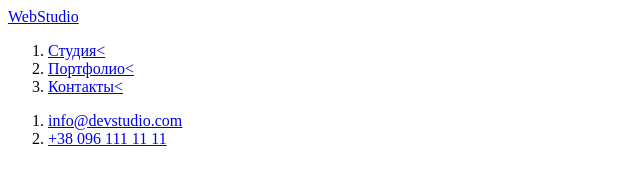
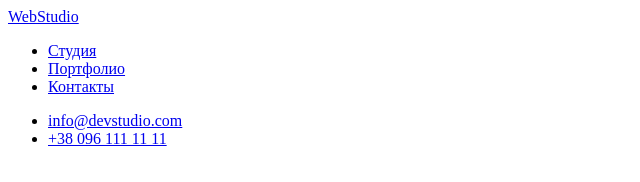
Before and after one commit to AlexDvor/goit-markup-hw-01, a plain HTML site: page index.html in a window 1280 px wide. Shown: the full height of the page, 0-640 px from the left. Drawn offline with Linux system fonts and the light colour scheme.

Commit message:
Update header

```diff
--- a/index.html
+++ b/index.html
@@ -9,15 +9,15 @@
     <header>
       <nav>
         <a href="/">WebStudio</a>
-        <ol>
-          <li><a href="#">Студия<</a></li>
-          <li><a href="#">Портфолио<</a></li>
-          <li><a href="#">Контакты<</a></li>
-        </ol>
-        <ol>
+        <ul>
+          <li><a href="#">Студия</a></li>
+          <li><a href="#">Портфолио</a></li>
+          <li><a href="#">Контакты</a></li>
+        </ul>
+        <ul>
           <li><a href="mailto:info@devstudio.com">info@devstudio.com</a></li>
           <li><a href="tel:+38 096 111 11 11">+38 096 111 11 11</a></li>
-        </ol>
+        </ul>
       </nav>
     </header>
   </body>
```
